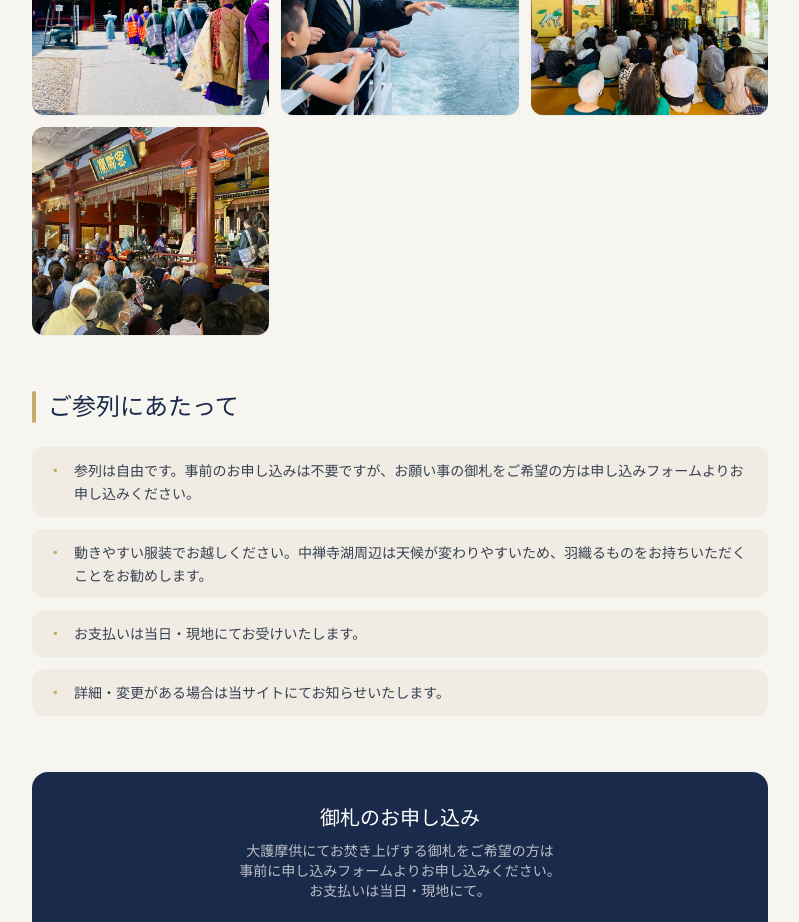
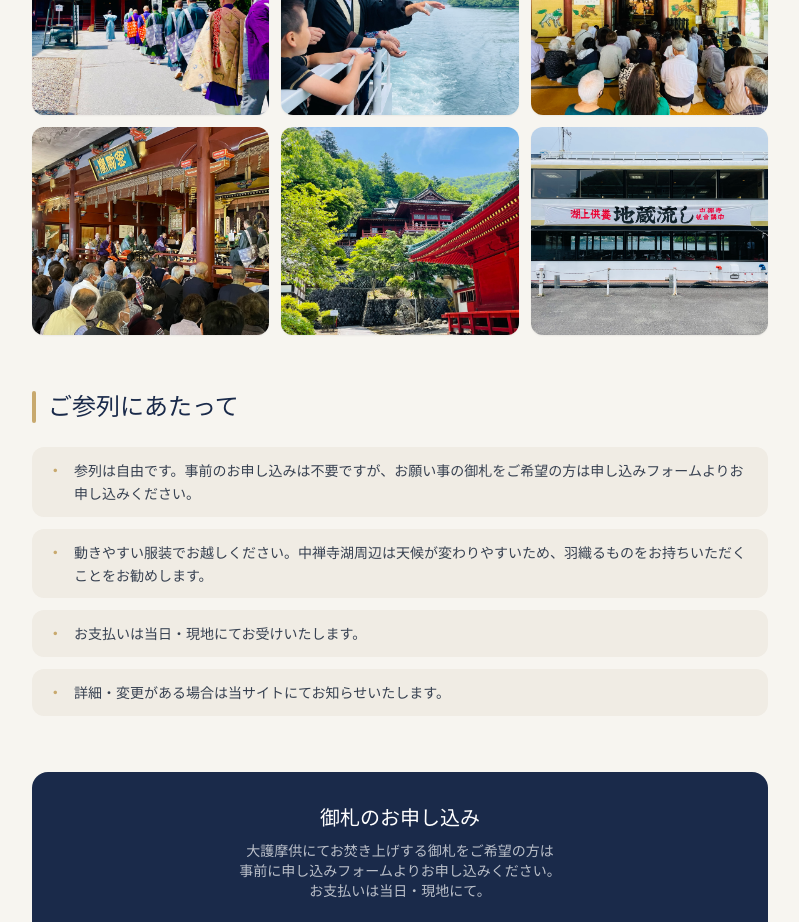
Before and after one commit to tachikikannon/tachikikannon, a Next.js app: page /annual-events/kannonko in a window 1280 px wide. Shown: the part 1540-2462 px from the top of the page, without its empty margins (240-1039 px from the left). Built offline with nearby package versions, Linux system fonts and the light colour scheme; no server answers; the database is empty.

Commit message:
Add two more photos to the 観音講 event gallery (kannonkou-5, kannonkou-6)

```diff
--- a/src/app/annual-events/kannonko/page.tsx
+++ b/src/app/annual-events/kannonko/page.tsx
@@ -45,6 +45,8 @@ const GALLERY_IMAGES = [
   '/images/観音講/2.kannonkou.JPEG',
   '/images/観音講/3.kannonkou.JPEG',
   '/images/観音講/4.kannonkou.JPEG',
+  '/images/kannonkou-5.JPEG',
+  '/images/kannonkou-6.JPEG',
 ]
 
 function pj<T>(s: string, fallback: T): T { try { return JSON.parse(s) } catch { return fallback } }
```
Also changed, not shown: public/images/kannonkou-5.JPEG (added), public/images/kannonkou-6.JPEG (added).
